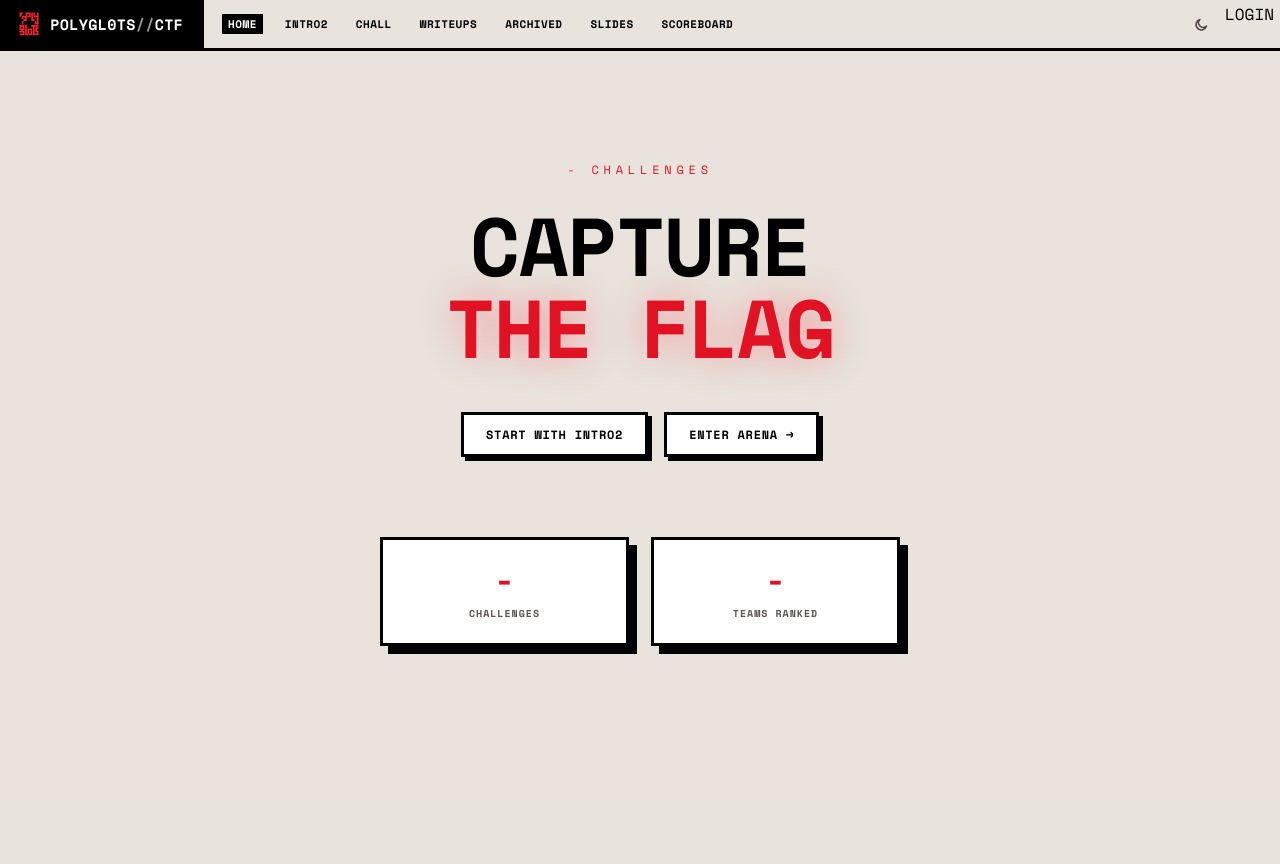
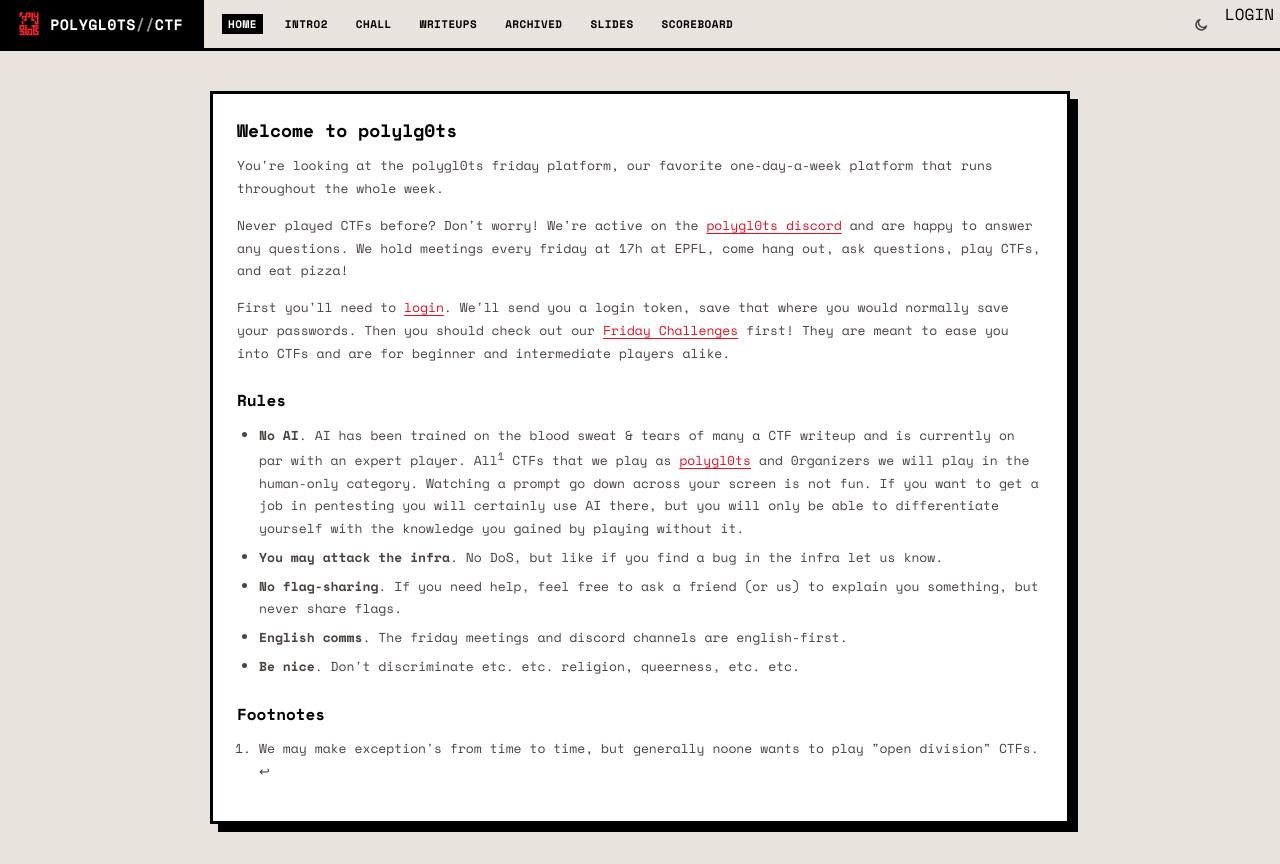
Before and after one commit to polygl0ts/friday-frontend, a React (Vite) app: page / in a window 1280 px wide. Before the commit the page ends 800 px from the top, so only its background shows below. Built offline with nearby package versions, Linux system fonts and the light colour scheme; no server answers.

Commit message:
landing page text

```diff
--- a/src/index.css
+++ b/src/index.css
@@ -1959,7 +1959,6 @@ a:hover {
   font-family: "Space Mono", monospace;
   color: var(--text-bright);
   font-weight: 700;
-  text-transform: uppercase;
   line-height: 1.35;
   margin: 26px 0 12px;
 }
--- a/src/pages/Home.tsx
+++ b/src/pages/Home.tsx
@@ -1,41 +1,12 @@
-import { useQuery } from "@tanstack/react-query";
-import { Link } from "react-router-dom";
-import { getLeaderboard, listChallenges } from "../api/rctf";
+import { Markdown } from "../components/Markdown";
+import guide from "./home.md?raw";
 
 export function Home() {
-  const challengesQuery = useQuery({ queryKey: ["challengeList"], queryFn: listChallenges });
-  const leaderboardQuery = useQuery({
-    queryKey: ["leaderboardTotal"],
-    queryFn: () => getLeaderboard(1),
-  });
-
   return (
-    <div className="page center" style={{ paddingTop: 110, paddingBottom: 90 }}>
-      <div style={{ fontSize: 12, letterSpacing: "0.4em", color: "var(--red)", marginBottom: 26 }}>
-        {challengesQuery.data?.length ?? "-"} CHALLENGES
-      </div>
-      <div className="heading" style={{ fontSize: 82, fontWeight: 700, lineHeight: 1, letterSpacing: "-0.02em", color: "var(--text-bright)" }}>
-        CAPTURE
-        <br/>
-        <span style={{ color: "var(--red)", textShadow: "0 0 40px rgba(255,43,62,.45)" }}>THE FLAG</span>
-      </div>
-      <div style={{ display: "flex", gap: 16, justifyContent: "center", marginTop: 44 }}>
-        <Link to="/intro2" className="btn btn-outline">
-          START WITH INTRO2
-        </Link>
-        <Link to="/chall" className="btn btn-outline">
-          ENTER ARENA &rarr;
-        </Link>
-      </div>
-
-      <div className="grid grid-2" style={{ marginTop: 80, maxWidth: 520, marginLeft: "auto", marginRight: "auto" }}>
-        <div className="stat-tile">
-          <div className="value">{challengesQuery.data?.length ?? "-"}</div>
-          <div className="label">{(challengesQuery.data?.length ?? 0) === 1 ? "CHALLENGE" : "CHALLENGES"}</div>
-        </div>
-        <div className="stat-tile">
-          <div className="value">{leaderboardQuery.data?.total ?? "-"}</div>
-          <div className="label">{(leaderboardQuery.data?.total ?? 0) === 1 ? "TEAM RANKED" : "TEAMS RANKED"}</div>
+    <div className="page">
+      <div className="panel" style={{ maxWidth: 860, margin: "0 auto" }}>
+        <div style={{ padding: 24 }}>
+          <Markdown>{guide}</Markdown>
         </div>
       </div>
     </div>
--- /dev/null
+++ b/src/pages/home.md
@@ -0,0 +1,18 @@
+# Welcome to polylg0ts
+
+You're looking at the polygl0ts friday platform, our favorite one-day-a-week platform
+that runs throughout the whole week.
+
+Never played CTFs before? Don't worry! We're active on the [polygl0ts discord](https://discord.gg/7Zx4FZyTSP) and are happy to answer any questions. We hold meetings every friday at 17h at EPFL, come hang out, ask questions, play CTFs, and eat pizza!
+
+First you'll need to [login](https://friday.polygl0ts.ch/login). We'll send you a login token, save that where you would normally save your passwords. Then you should check out our [Friday Challenges](https://friday.polygl0ts.ch/chall) first! They are meant to ease you into CTFs and are for beginner and intermediate players alike.
+
+## Rules
+
++ **No AI**. AI has been trained on the blood sweat & tears of many a CTF writeup and is currently on par with an expert player. All[^1] CTFs that we play as [polygl0ts](https://polygl0ts.ch/) and 0rganizers we will play in the human-only category. Watching a prompt go down across your screen is not fun. If you want to get a job in pentesting you will certainly use AI there, but you will only be able to differentiate yourself with the knowledge you gained by playing without it.
++ **You may attack the infra**. No DoS, but like if you find a bug in the infra let us know.
++ **No flag-sharing**. If you need help, feel free to ask a friend (or us) to explain you something, but never share flags.
++ **English comms**. The friday meetings and discord channels are english-first.
++ **Be nice**. Don't discriminate etc. etc. religion, queerness, etc. etc.
+
+[^1]: We may make exception's from time to time, but generally noone wants to play "open division" CTFs.
```
